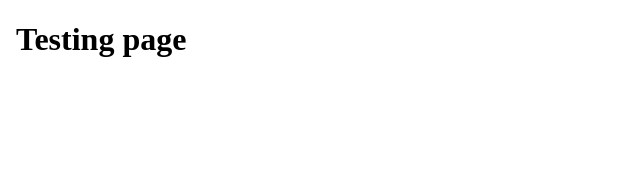
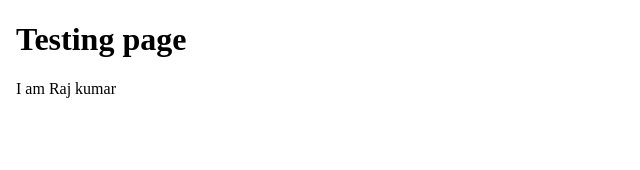
Before and after one commit to clickrtechnologies/cms_report, an Angular app: page / in a window 1280 px wide. Shown: the top 170 px of the page, without its empty margins (0-640 px from the left). Built offline with nearby package versions, Linux system fonts and the light colour scheme.

Commit message:
changes name

```diff
--- a/src/app/app.component.html
+++ b/src/app/app.component.html
@@ -7,6 +7,7 @@
 </head>
 <body>
   <h1>Testing page</h1>
+  <p>I am Raj kumar</p>
 
 </body>
 </html>
```
